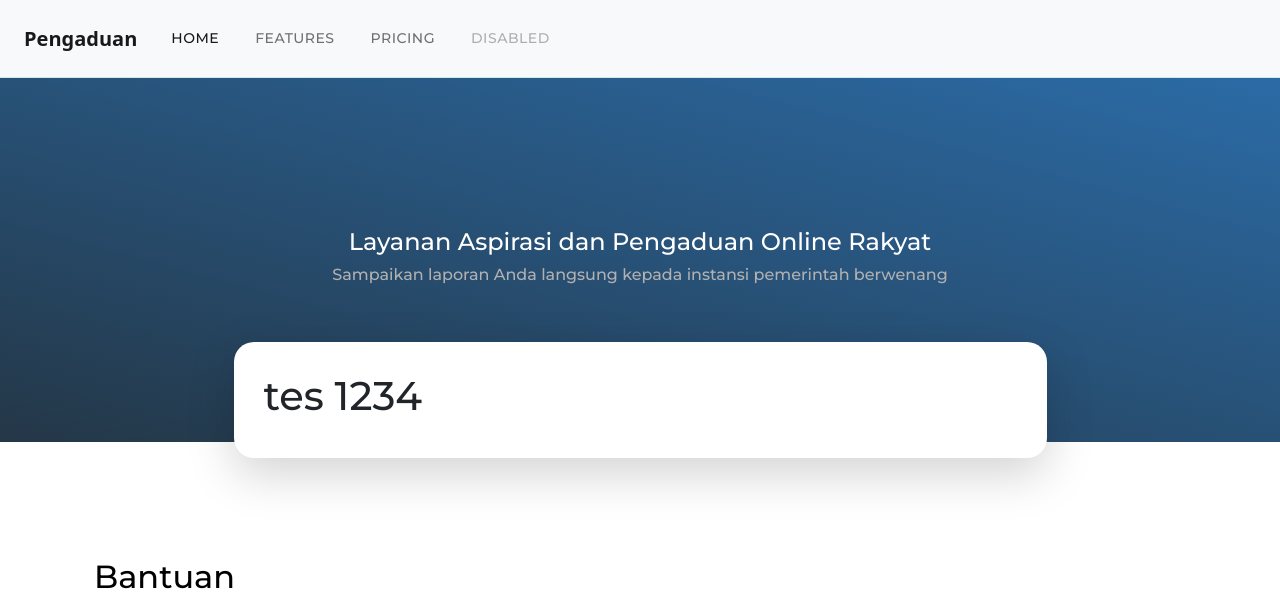
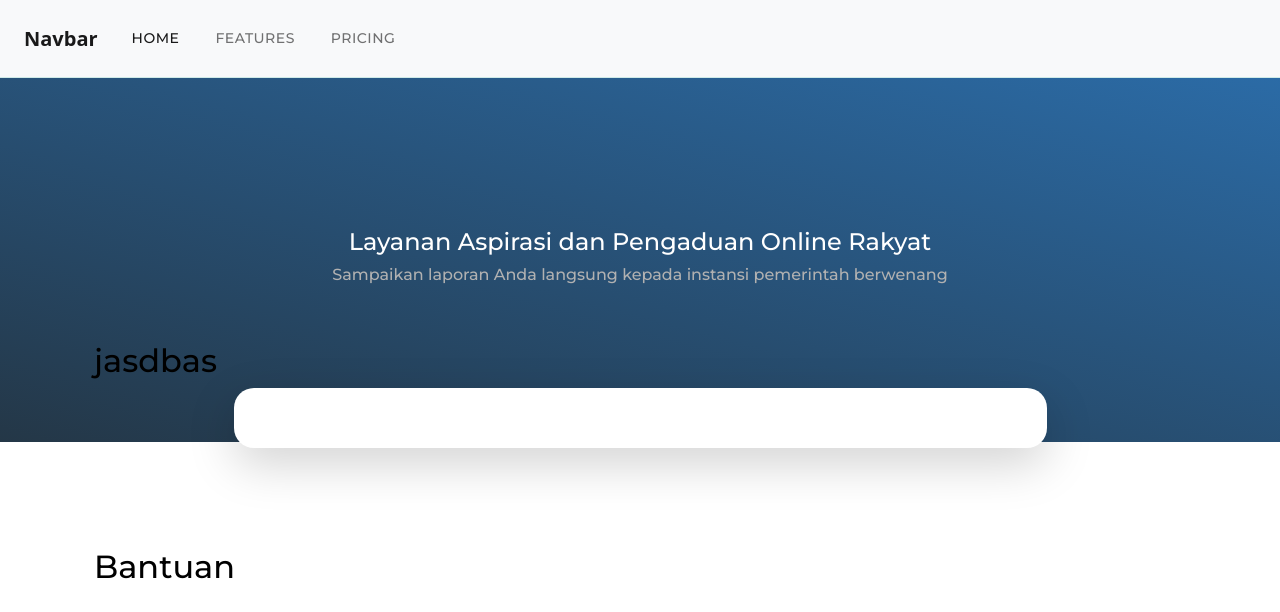
Before and after one commit to alifhmiysf/pengaduan-masyarakat, a CodeIgniter 4 app: template app/Views/users/index.php in a window 1280 px wide. Shown: the top 612 px of the page. Run offline with PHP 8.4 and a stand-in for CodeIgniter, Linux system fonts and the light colour scheme; the template is opened without the code that fills it, so the values that code supplies are empty; some libraries are stand-ins or nearby versions.

Commit message:
coba push lageee

```diff
--- a/app/Views/users/index.php
+++ b/app/Views/users/index.php
@@ -39,17 +39,20 @@ https://templatemo.com/tm-590-topic-listing
     <main>
         <nav class="navbar navbar-expand-lg navbar-light bg-light">
             <div class="container-fluid">
-                <a class="navbar-brand" href="#">Pengaduan</a>
-                <button class="navbar-toggler" type="button" data-bs-toggle="collapse" data-bs-target="#navbarNavAltMarkup" aria-controls="navbarNavAltMarkup" aria-expanded="false" aria-label="Toggle navigation">
-                    <span class="navbar-toggler-icon"></span>
-                </button>
-                <div class="collapse navbar-collapse" id="navbarNavAltMarkup">
-                    <div class="navbar-nav">
-                        <a class="nav-link active" aria-current="page" href="#">Home</a>
-                        <a class="nav-link" href="#">Features</a>
-                        <a class="nav-link" href="#">Pricing</a>
-                        <a class="nav-link disabled" href="#" tabindex="-1" aria-disabled="true">Disabled</a>
-                    </div>
+                <a class="navbar-brand" href="#">Navbar</a>
+
+                <div class="collapse navbar-collapse" id="navbarNav">
+                    <ul class="navbar-nav">
+                        <li class="nav-item">
+                            <a class="nav-link active" aria-current="page" href="#">Home</a>
+                        </li>
+                        <li class="nav-item">
+                            <a class="nav-link" href="#">Features</a>
+                        </li>
+                        <li class="nav-item">
+                            <a class="nav-link" href="#">Pricing</a>
+                        </li>
+                    </ul>
                 </div>
             </div>
         </nav>
@@ -70,14 +73,10 @@ https://templatemo.com/tm-590-topic-listing
         <section class="featured-section">
             <div class="container">
                 <div class="row justify-content-center">
-
+                    <h2>jasdbas</h2>
                     <div class="col-lg-9 col-12 mb-4 mb-lg-0">
                         <div class="custom-block bg-white shadow-lg">
-                            <form action="">
-                                <div class="form-group">
-                                    <h1>tes 1234</h1>
-                                </div>
-                            </form>
+
                         </div>
                     </div>
                 </div>
```
